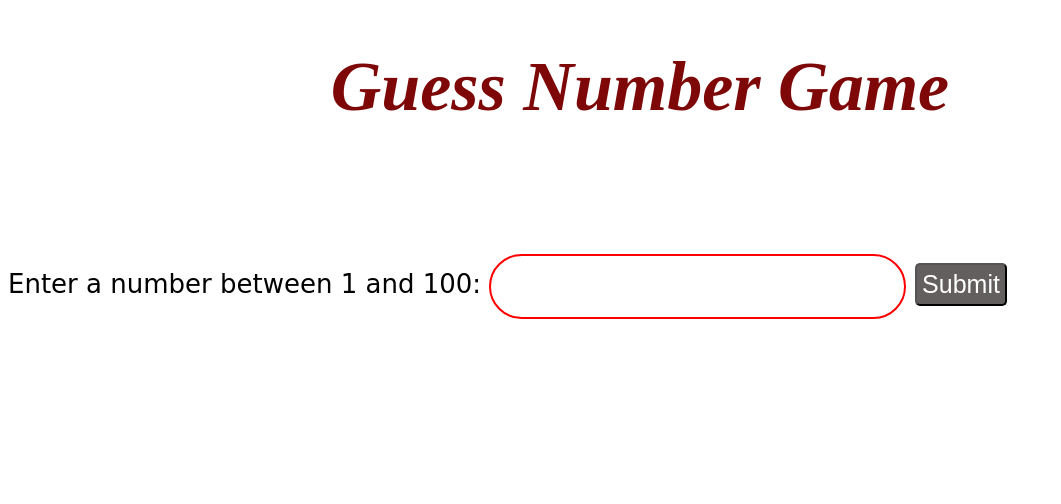
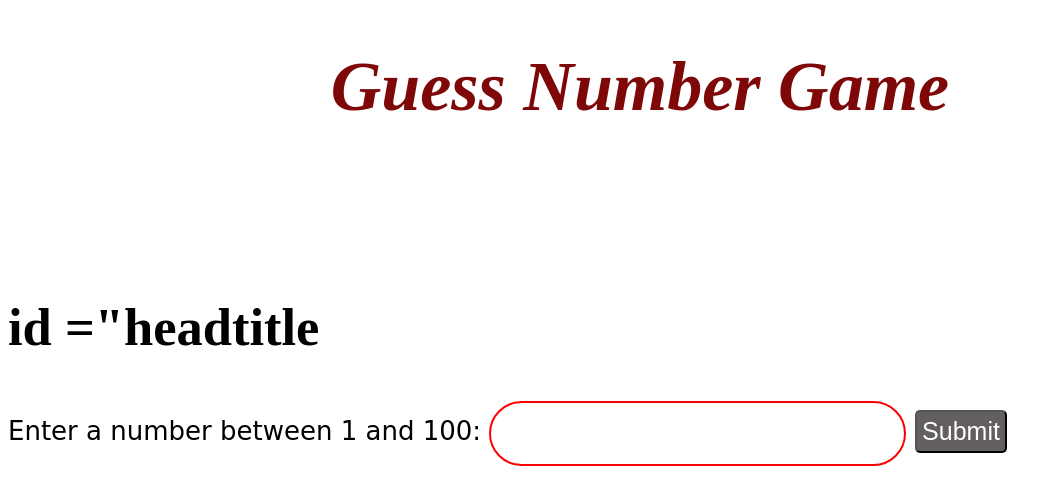
Before and after one commit to MalekJouini2003/js, a plain HTML site: page index.html in a window 1280 px wide. Shown: the whole page, without its empty margins (0-1061 px from the left). Drawn offline with Linux system fonts and the light colour scheme.

Commit message:
headtitle

```diff
--- a/index.html
+++ b/index.html
@@ -9,6 +9,7 @@
 <body>
 
 <h1 id="title">Guess Number Game</h1><br><br>
+<h2> id ="headtitle</h2>
 <label id = "label">Enter a number between 1 and 100: </label>
 <input type ="number" id ="numbertext" >
 <button id = "submit">Submit</button>
@@ -16,6 +17,7 @@
 
 
 
+
     <script src ="index55.js"></script>
 </body>
 </html>
```
